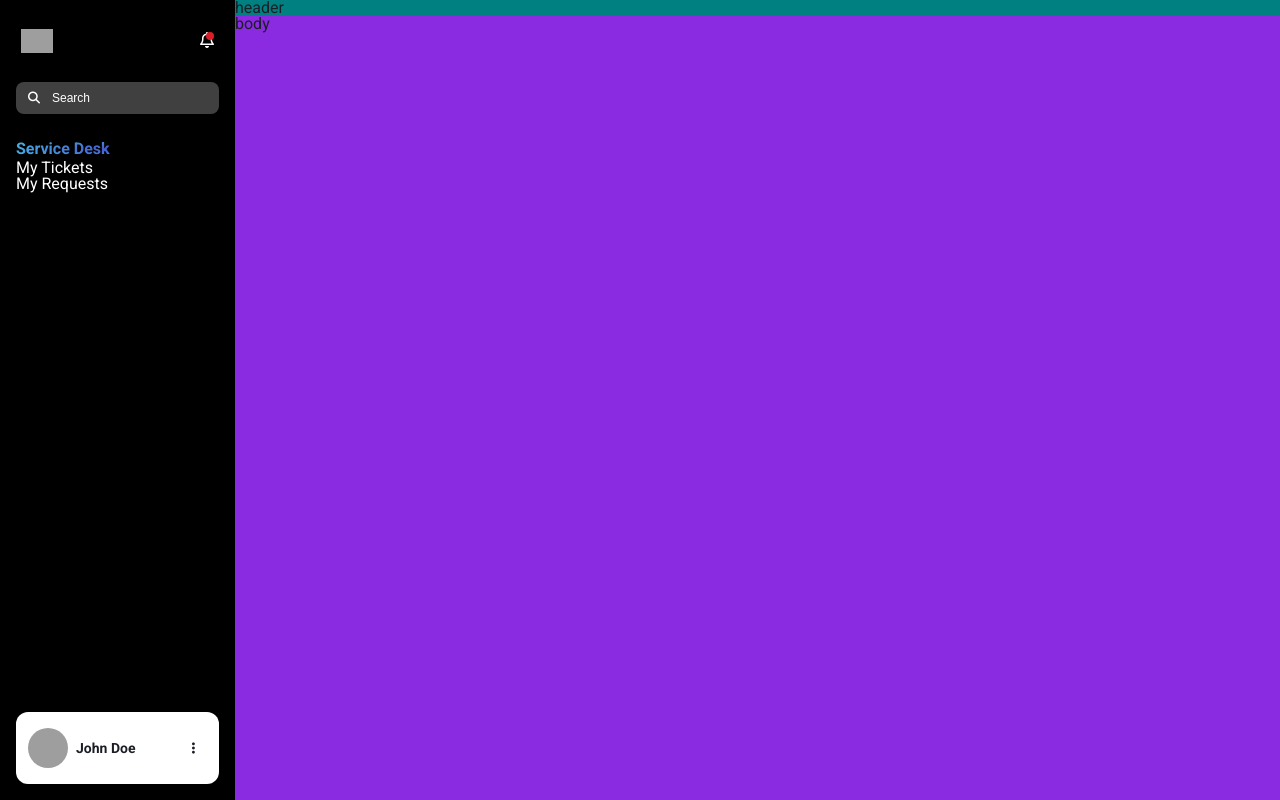
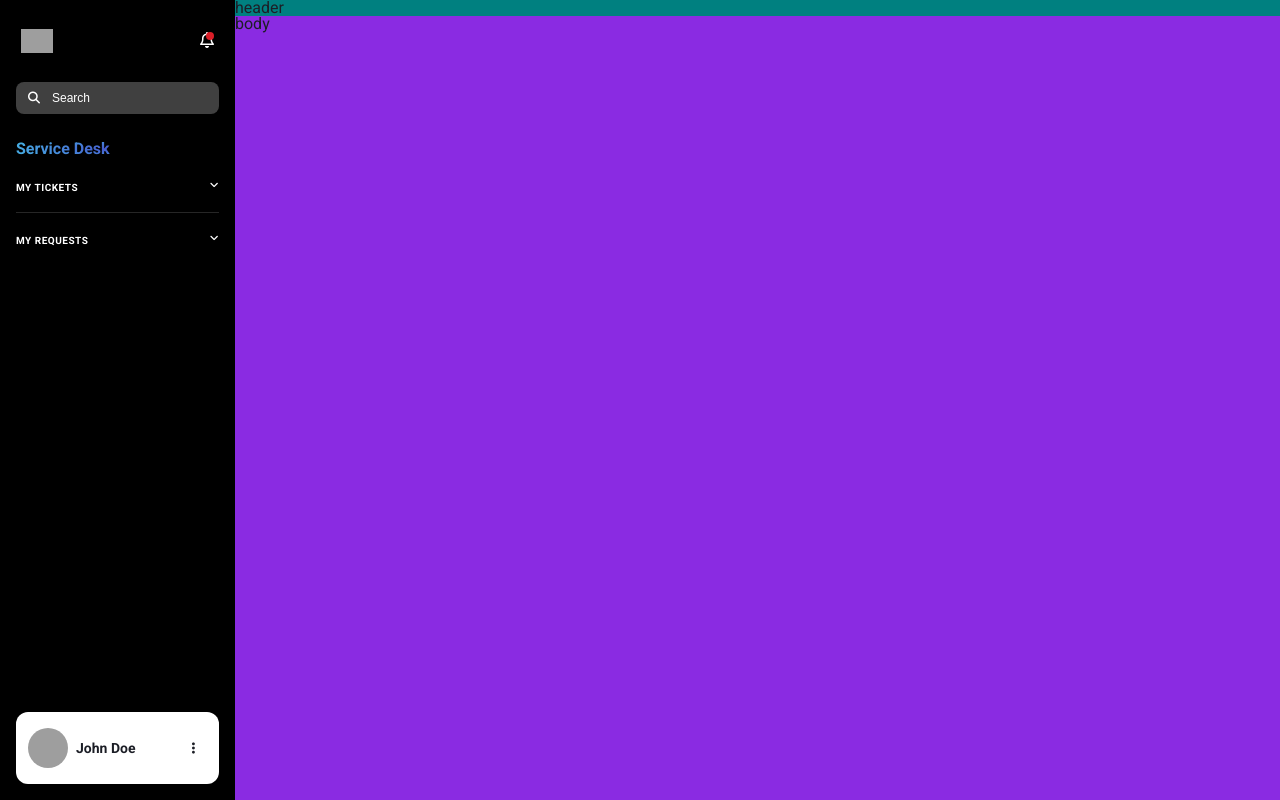
Before and after one commit to VishnuVNairCodes/deskday, a React (Create React App) app: page / in a window 1280 px wide. Built offline with nearby package versions, Linux system fonts and the light colour scheme; grey boxes are pictures that could not be loaded.

Commit message:
feat: add aside options section (dropdown menu)

```diff
--- a/src/App.css
+++ b/src/App.css
@@ -14,6 +14,8 @@
   --clr-white: #fff;
   --clr-badge-notification: #da1e28;
   --clr-search-bg: rgba(255, 255, 255, 0.25);
+  --clr-aside-options-heading: radial-gradient(#4652cd 0%, #46cbea 100%);
+  --clr-aside-option-border: rgba(255, 255, 255, 0.15);
 
   /* || shadows || */
   --sdw-aside-logout: 2px 2px 2rem 0 rgba(0, 0, 0.08);
--- /dev/null
+++ b/src/components/AsideOption/AsideOption.css
@@ -0,0 +1,13 @@
+.aside-option-container {
+  display: flex;
+  margin-top: 2rem;
+  font-size: 1rem;
+  line-height: 1.6rem;
+  letter-spacing: 0.5px;
+  text-transform: uppercase;
+  font-weight: var(--fwt-bold);
+}
+
+.aside-option-dropdown {
+  margin-left: auto;
+}
--- /dev/null
+++ b/src/components/AsideOption/index.jsx
@@ -0,0 +1,12 @@
+import "./AsideOption.css";
+
+const AsideOption = ({ option }) => {
+  return (
+    <div className="aside-option-container">
+      <p>{option}</p>
+      <i className="fa-solid fa-angle-down aside-option-dropdown"></i>
+    </div>
+  );
+};
+
+export { AsideOption };
--- a/src/components/SideBar/SideBar.css
+++ b/src/components/SideBar/SideBar.css
@@ -40,8 +40,14 @@
   font-size: 1.6rem;
   line-height: 2.2rem;
   font-weight: var(--fwt-bold);
-  background: radial-gradient(#4652cd 0%, #46cbea 100%);
+  background: var(--clr-aside-options-heading);
   background-clip: text;
   -webkit-background-clip: text;
   -webkit-text-fill-color: transparent;
 }
+
+.aside-option-border {
+  height: 1px;
+  background-color: var(--clr-aside-option-border);
+  margin-top: 1.6rem;
+}
--- a/src/components/SideBar/index.jsx
+++ b/src/components/SideBar/index.jsx
@@ -1,6 +1,7 @@
 import { Search } from "../Search";
 import { AsideLogout } from "../AsideLogout";
 import "./SideBar.css";
+import { AsideOption } from "../AsideOption";
 
 const SideBar = () => {
   return (
@@ -17,9 +18,10 @@ const SideBar = () => {
       </header>
       <Search />
       <div className="aside-options-container">
-        <div className="aside-options-heading">Service Desk</div>
-        <div className="aside-option">My Tickets</div>
-        <div className="aside-option">My Requests</div>
+        <h6 className="aside-options-heading">Service Desk</h6>
+        <AsideOption option="My Tickets" />
+        <div className="aside-option-border"></div>
+        <AsideOption option="My Requests" />
       </div>
       <AsideLogout />
     </aside>
```
